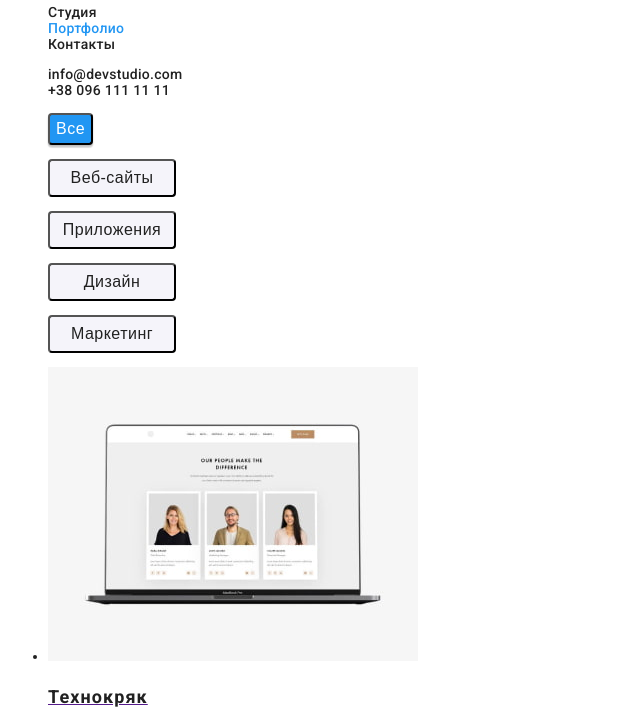
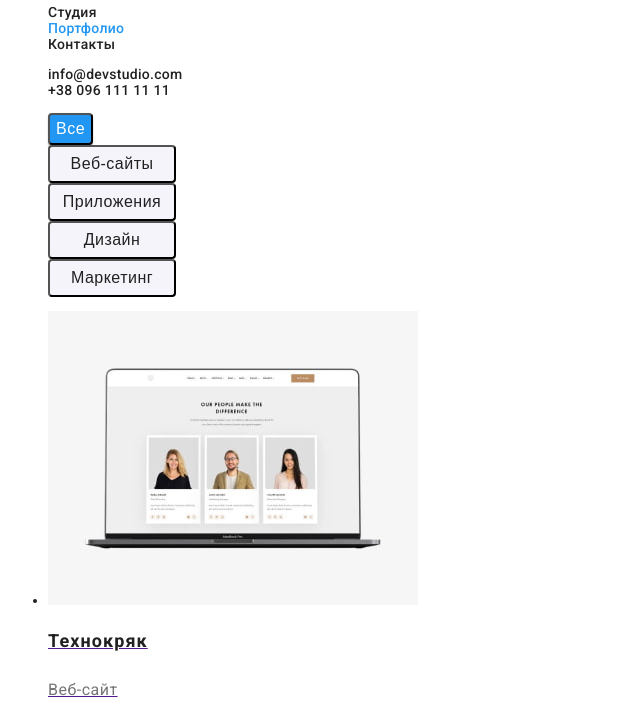
Before and after one commit to yanabordiian/goit-markup-hw-02, a plain HTML site: page portfolio.html in a window 1280 px wide. Shown: the part 78-796 px from the top of the page, without its empty margins (0-640 px from the left). Drawn offline with Linux system fonts and the light colour scheme.

Commit message:
portfolio

```diff
--- a/portfolio.html
+++ b/portfolio.html
@@ -31,11 +31,11 @@
    </header>
  <main>
  <section class="portfolio">
-   <ul class="all-button"> <li> <button type="button" class="button1">Все</button></li> </ul>
-   <ul class="all-button"> <li> <button type="button" class="allbuttons">Веб-сайты</button></li> </ul>
-   <ul class="all-button"> <li> <button type="button" class="allbuttons">Приложения</button></li> </ul>
-   <ul class="all-button"> <li> <button type="button" class="allbuttons">Дизайн</button></li> </ul>
-   <ul class="all-button"> <li> <button type="button" class="allbuttons">Маркетинг</button></li> </ul>
+   <ul class="all-button"> <li> <button type="button" class="button1">Все</button></li>
+   <li> <button type="button" class="allbuttons">Веб-сайты</button></li>
+   <li> <button type="button" class="allbuttons">Приложения</button></li>
+   <li> <button type="button" class="allbuttons">Дизайн</button></li>
+   <li> <button type="button" class="allbuttons">Маркетинг</button></li> </ul>
 
 <ul>
 <li><a href=""><img src="./images/portfolio/work-list/technockryak.jpg" alt="Технокряк" width="370" height="294">
```
